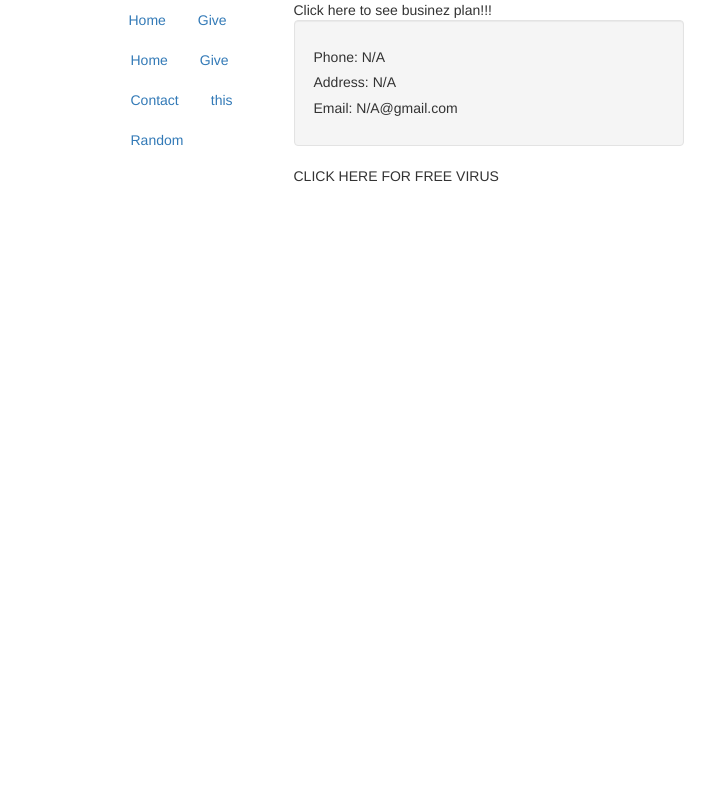
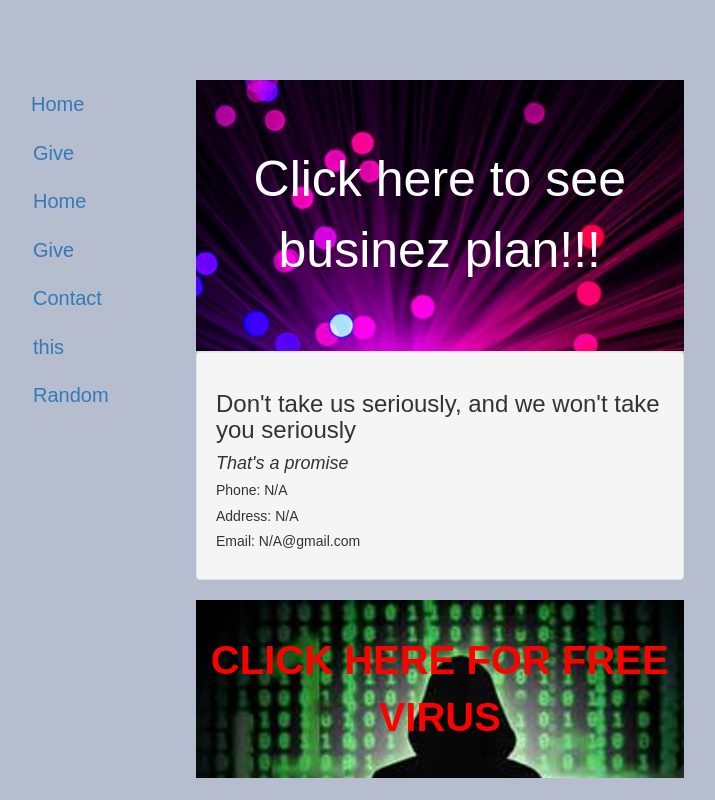
Before and after one commit to Raindeer44/_nsrbiz, a plain HTML site: page index.html in a window 1280 px wide. Shown: the whole page, without its empty margins (249-964 px from the left). Drawn offline with nearby package versions, Linux system fonts and the light colour scheme; a web font is replaced by a local one.

Commit message:
added styling

```diff
--- a/index.html
+++ b/index.html
@@ -20,13 +20,54 @@
     <link href="https://fonts.googleapis.com/css?family=Droid+Sans:400,700" rel='stylesheet' type='text/css' />
     <link rel="stylesheet" href="https://maxcdn.bootstrapcdn.com/font-awesome/4.5.0/css/font-awesome.min.css" />
     <style>
+        body {
+            font-family: Droid Sans, sans-serif;
+            font-size: 2em;
+            background-color: #b5bdce;
+        }
 
+        .container {
+            margin-top: 10vh;
+        }
+
+        .nav-pills > li {
+            display: inline-block;
+        }
+
+        .click-to-see {
+            background-image: url("assets/images/plan.png");
+            text-align: center;
+            padding-top: 8vh;
+            padding-bottom: 8vh;
+        }
+
+        .virus-row {
+            background-image: url("assets/images/hax.png");
+            text-align: center;
+            padding-top: 4vh;
+            padding-bottom: 4vh;
+        }
+
+        #bus-btn {
+            color: white;
+            text-decoration: none;
+            font-size: 2.5em;
+            text-shadow: 10px black;
+        }
+
+        #virus-btn {
+            color: red;
+            font-weight: bolder;
+            text-decoration: none;
+            font-size: 2em;
+            text-shadow: 10px black;
+        }
     </style>
 </head>
 <body>
     <div class="container">
         <div class="row main-row">
-            <div class="nav-col col-lg-2 col-lg-offset-3">
+            <div class="nav-col col-lg-1 col-lg-offset-2">
                 <ul class="nav nav-pills">
                     <li>
                         <a href="#">Home</a>
@@ -52,19 +93,21 @@
                 </ul>
 
             </div>
-            <div class="content-col col-lg-4">
+            <div class="content-col col-lg-5 col-lg-offset-1">
                 <div class="row">
                     <div class="click-to-see">
-                        Click here to see businez plan!!!
+                        <a href="#" id="bus-btn">Click here to see businez plan!!!</a>
                     </div>
                 </div>
                 <div class="contact-info-row row well">
+                    <h3>Don't take us seriously, and we won't take you seriously</h3>
+                    <h4><em>That's a promise</em></h4>
                     <h5>Phone: N/A</h5>
                     <h5>Address: N/A</h5>
                     <h5>Email: N/A@gmail.com</h5>
                 </div>
                 <div class="row virus-row">
-                    CLICK HERE FOR FREE VIRUS
+                    <a href="#" id="virus-btn">CLICK HERE FOR FREE VIRUS</a>
                 </div>
             </div>
         </div>
```
Also changed, not shown: assets/images/hax.png (added).
